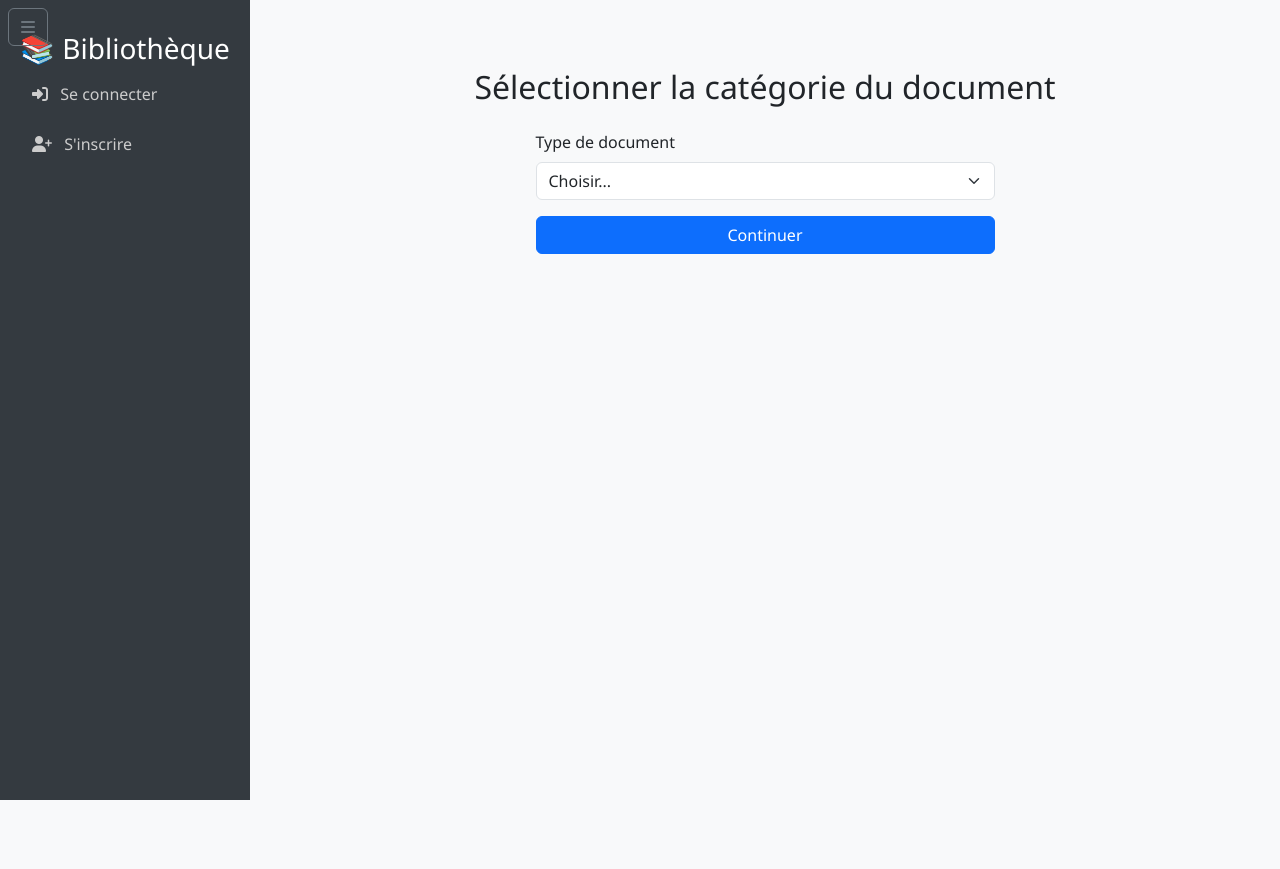
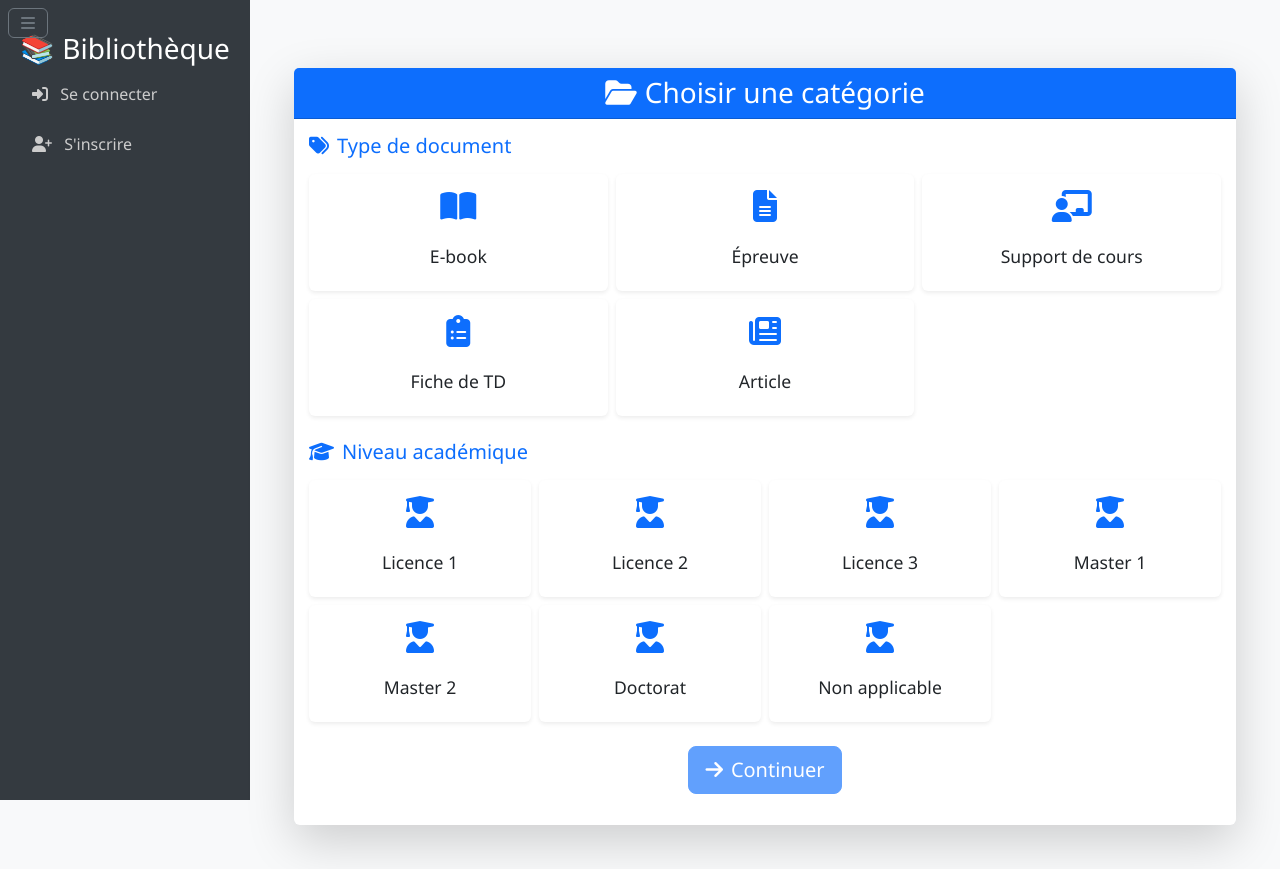
Before and after one commit to DanielEsso237/Projet-Bibliotheque, a Django app: page /books/select-category/ in a window 1280 px wide. Before the commit the page ends 800 px from the top, so only its background shows below. Run offline with Django 5.2, Linux system fonts and the light colour scheme; data that the repository does not hold is empty; parts of the project's set-up code (start-up, migrations or seed data) failed here and were passed over.

Commit message:
ajout des documents

```diff
--- a/Projet-bibliotheque-admin/books/forms.py
+++ b/Projet-bibliotheque-admin/books/forms.py
@@ -62,7 +62,7 @@ class BookForm(forms.ModelForm):
 class DocumentForm(forms.ModelForm):
     class Meta:
         model = Document
-        fields = ['title', 'author', 'document_type', 'academic_level', 'file', 'is_available']
+        fields = ['title', 'author', 'document_type', 'academic_level','cover_image', 'file', 'is_available']
         labels = {
             'title': 'Titre',
             'author': 'Auteur',
--- a/Projet-bibliotheque-admin/books/models.py
+++ b/Projet-bibliotheque-admin/books/models.py
@@ -14,6 +14,7 @@ class Book(models.Model):
     created_at = models.DateTimeField(auto_now_add=True)
     updated_at = models.DateTimeField(auto_now=True)
     is_borrowed = models.BooleanField(default=False)
+    is_ebook = models.BooleanField(default=False)
 
     def __str__(self):
         return f"{self.title} by {self.author}"
@@ -46,6 +47,7 @@ class Document(models.Model):
     document_type = models.CharField(max_length=20, choices=DOCUMENT_TYPES)
     academic_level = models.CharField(max_length=10, choices=ACADEMIC_LEVELS, default='N/A')
     file = models.FileField(upload_to='documents/', blank=True, null=True)
+    cover_image = models.ImageField(upload_to='covers/', blank=True, null=True)  # Nouveau champ
     is_available = models.BooleanField(default=True)
     created_at = models.DateTimeField(auto_now_add=True)
     updated_at = models.DateTimeField(auto_now=True)
--- a/Projet-bibliotheque-admin/books/templates/books/base.html
+++ b/Projet-bibliotheque-admin/books/templates/books/base.html
@@ -1,4 +1,5 @@
 {% load static %}
+<link rel="stylesheet" href="{% static 'css/styles.css' %}">
 <!DOCTYPE html>
 <html lang="fr">
 <head>
--- a/Projet-bibliotheque-admin/books/templates/books/select_document_category.html
+++ b/Projet-bibliotheque-admin/books/templates/books/select_document_category.html
@@ -1,49 +1,96 @@
 {% extends 'books/base.html' %}
 {% load static %}
-{% block title %}Sélectionner la catégorie{% endblock %}
+
+{% block title %}Sélectionner la catégorie du document{% endblock %}
+
 {% block content %}
 <div class="container my-4">
-        <h2 class="text-center mb-4">Sélectionner la catégorie du document</h2>
-        <form method="post" action="{% url 'books:add_document' %}">
+    <div class="card shadow-lg border-0">
+        <div class="card-header bg-primary text-white text-center">
+            <h3 class="mb-0"><i class="fas fa-folder-open me-2"></i>Choisir une catégorie</h3>
+        </div>
+        <div class="card-body">
+            <form method="post" id="categoryForm">
                 {% csrf_token %}
-            <div class="row justify-content-center">
-                <div class="col-md-6">
-                    <div class="mb-3">
-                        <label for="document_type" class="form-label">Type de document</label>
-                        <select name="document_type" id="document_type" class="form-select" required>
-                            <option value="">Choisir...</option>
+                <!-- Sélection du type -->
+                <h5 class="mb-3 text-primary"><i class="fas fa-tags me-2"></i>Type de document</h5>
+                <div class="row g-2 mb-4">
                     {% for value, label in document_types %}
-                                <option value="{{ value }}">{{ label }}</option>
+                        <div class="col-6 col-md-4">
+                            <div class="card h-100 border-0 shadow-sm type-card" data-value="{{ value }}">
+                                <div class="card-body text-center p-3">
+                                    <i class="fas {% if value == 'ebook' %}fa-book-open{% elif value == 'exam' %}fa-file-alt{% elif value == 'course' %}fa-chalkboard-teacher{% elif value == 'td' %}fa-clipboard-list{% else %}fa-newspaper{% endif %} fa-2x mb-2 text-primary"></i>
+                                    <h6 class="card-title">{{ label }}</h6>
+                                    <input type="radio" name="document_type" value="{{ value }}" class="d-none" required>
+                                </div>
+                            </div>
+                        </div>
                     {% endfor %}
-                        </select>
                 </div>
-                    <div class="mb-3" id="academic_level_field" style="display: none;">
-                        <label for="academic_level" class="form-label">Niveau académique</label>
-                        <select name="academic_level" id="academic_level" class="form-select">
-                            <option value="">Choisir...</option>
+
+                <!-- Sélection du niveau -->
+                <h5 class="mb-3 text-primary"><i class="fas fa-graduation-cap me-2"></i>Niveau académique</h5>
+                <div class="row g-2">
                     {% for value, label in academic_levels %}
-                                <option value="{{ value }}">{{ label }}</option>
+                        <div class="col-6 col-md-3">
+                            <div class="card h-100 border-0 shadow-sm level-card" data-value="{{ value }}">
+                                <div class="card-body text-center p-3">
+                                    <i class="fas fa-user-graduate fa-2x mb-2 text-primary"></i>
+                                    <h6 class="card-title">{{ label }}</h6>
+                                    <input type="radio" name="academic_level" value="{{ value }}" class="d-none" required>
+                                </div>
+                            </div>
+                        </div>
                     {% endfor %}
-                        </select>
                 </div>
-                    <button type="submit" class="btn btn-primary w-100">Continuer</button>
-                </div>
+
+                <div class="text-center mt-4">
+                    <button type="submit" class="btn btn-primary btn-lg" id="submitBtn" disabled>
+                        <i class="fas fa-arrow-right me-2"></i>Continuer
+                    </button>
                 </div>
             </form>
         </div>
+    </div>
+</div>
+
+{% block extra_js %}
 <script>
-        document.getElementById('document_type').addEventListener('change', function() {
-            const academicLevelField = document.getElementById('academic_level_field');
-            const academicLevelSelect = document.getElementById('academic_level');
-            if (this.value === 'ebook') {
-                academicLevelField.style.display = 'none';
-                academicLevelSelect.removeAttribute('required');
-                academicLevelSelect.value = 'N/A';
-            } else {
-                academicLevelField.style.display = 'block';
-                academicLevelSelect.setAttribute('required', 'required');
-                academicLevelSelect.value = '';
+    document.addEventListener('DOMContentLoaded', function () {
+        const typeCards = document.querySelectorAll('.type-card');
+        const levelCards = document.querySelectorAll('.level-card');
+        const submitBtn = document.getElementById('submitBtn');
+
+        function checkSelection() {
+            const typeSelected = document.querySelector('input[name="document_type"]:checked');
+            const levelSelected = document.querySelector('input[name="academic_level"]:checked');
+            submitBtn.disabled = !(typeSelected && levelSelected);
         }
+
+        typeCards.forEach(card => {
+            card.addEventListener('click', function () {
+                typeCards.forEach(c => {
+                    c.classList.remove('border-primary', 'bg-primary-subtle');
+                    c.querySelector('input').checked = false;
+                });
+                this.classList.add('border-primary', 'bg-primary-subtle');
+                this.querySelector('input').checked = true;
+                checkSelection();
+            });
+        });
+
+        levelCards.forEach(card => {
+            card.addEventListener('click', function () {
+                levelCards.forEach(c => {
+                    c.classList.remove('border-primary', 'bg-primary-subtle');
+                    c.querySelector('input').checked = false;
+                });
+                this.classList.add('border-primary', 'bg-primary-subtle');
+                this.querySelector('input').checked = true;
+                checkSelection();
+            });
+        });
     });
 </script>
 {% endblock %}
+{% endblock %}
--- a/Projet-bibliotheque-admin/books/views.py
+++ b/Projet-bibliotheque-admin/books/views.py
@@ -5,6 +5,7 @@ from django.urls import reverse
 from django.http import JsonResponse
 from .models import Book, Document
 from .forms import BookForm, DocumentForm
+from django.contrib.auth.decorators import login_required
 
 def librarian_dashboard(request):
     books_list = Book.objects.all().order_by('title')
@@ -84,23 +85,26 @@ def select_document_category(request):
         'academic_levels': academic_levels
     })
 
-def add_document(request):
+@login_required
+def add_document(request, document_type, academic_level):
     if request.method == 'POST':
         form = DocumentForm(request.POST, request.FILES)
         if form.is_valid():
-            form.save()
+            document = form.save(commit=False)
+            document.document_type = document_type
+            document.academic_level = academic_level
+            document.save()
             messages.success(request, 'Document ajouté avec succès !')
             return redirect('books:librarian_dashboard')
         else:
-            document_type = request.POST.get('document_type')
-            academic_level = request.POST.get('academic_level')
-            return render(request, 'books/add_document.html', {
-                'form': form,
-                'document_type': document_type,
-                'document_type_label': dict(Document.DOCUMENT_TYPES).get(document_type),
-                'academic_level': academic_level
-            })
-    return redirect('books:select_document_category')
+            messages.error(request, 'Veuillez corriger les erreurs ci-dessous.')
+    else:
+        form = DocumentForm()
+    return render(request, 'books/add_document.html', {
+        'form': form,
+        'document_type': document_type,
+        'academic_level': academic_level,
+    })
 
 def add_book(request):
     if request.method == 'POST':
--- /dev/null
+++ b/Projet-bibliotheque-admin/static/css/styles.css
@@ -0,0 +1,91 @@
+/* Styles généraux pour mobile */
+body {
+    font-size: 16px; /* Taille de texte lisible */
+    -webkit-tap-highlight-color: transparent; /* Supprime les surbrillances au tap */
+}
+
+/* Boutons plus grands pour mobile */
+.btn-lg {
+    padding: 0.75rem 1.5rem;
+    font-size: 1.1rem;
+    min-height: 48px; /* Taille minimale pour les taps */
+}
+
+/* Cartes responsive */
+.type-card, .level-card {
+    cursor: pointer;
+    transition: transform 0.2s ease;
+    margin-bottom: 1rem;
+}
+
+.type-card:hover, .level-card:hover {
+    transform: scale(1.05);
+}
+
+.type-card.border-primary, .level-card.border-primary {
+    background-color: #e7f1ff;
+}
+
+/* Prévisualisation d'image */
+#imagePreview img {
+    max-width: 100%;
+    max-height: 150px;
+    object-fit: contain;
+    border: 1px solid #ddd;
+    border-radius: 4px;
+}
+
+/* Formulaires */
+.form-control, .form-check-input {
+    font-size: 1rem;
+    padding: 0.75rem;
+}
+
+.form-check-label {
+    font-size: 1rem;
+}
+
+/* Media queries pour mobile */
+@media (max-width: 576px) {
+    .container {
+        padding-left: 0.5rem;
+        padding-right: 0.5rem;
+    }
+
+    .card-header h3 {
+        font-size: 1.5rem;
+    }
+
+    .card-body {
+        padding: 1.5rem !important;
+    }
+
+    .type-card, .level-card {
+        padding: 0.5rem;
+    }
+
+    .type-card i, .level-card i {
+        font-size: 1.5rem;
+    }
+
+    .type-card h6, .level-card h6 {
+        font-size: 0.95rem;
+    }
+
+    .form-label {
+        font-size: 0.95rem;
+    }
+
+    .btn-lg {
+        width: 100%;
+        margin-bottom: 0.5rem;
+    }
+
+    .text-center .btn-secondary {
+        width: 100%;
+    }
+
+    #imagePreview {
+        max-height: 120px;
+    }
+}
```
Also changed, not shown: Projet-bibliotheque-admin/books/templates/books/add_document.html (+95 -24 lines), Projet-bibliotheque-admin/books/migrations/0008_book_is_ebook_document_cover_image.py (added), 1 other file. Lines whose indentation alone changed are shown as unchanged.
